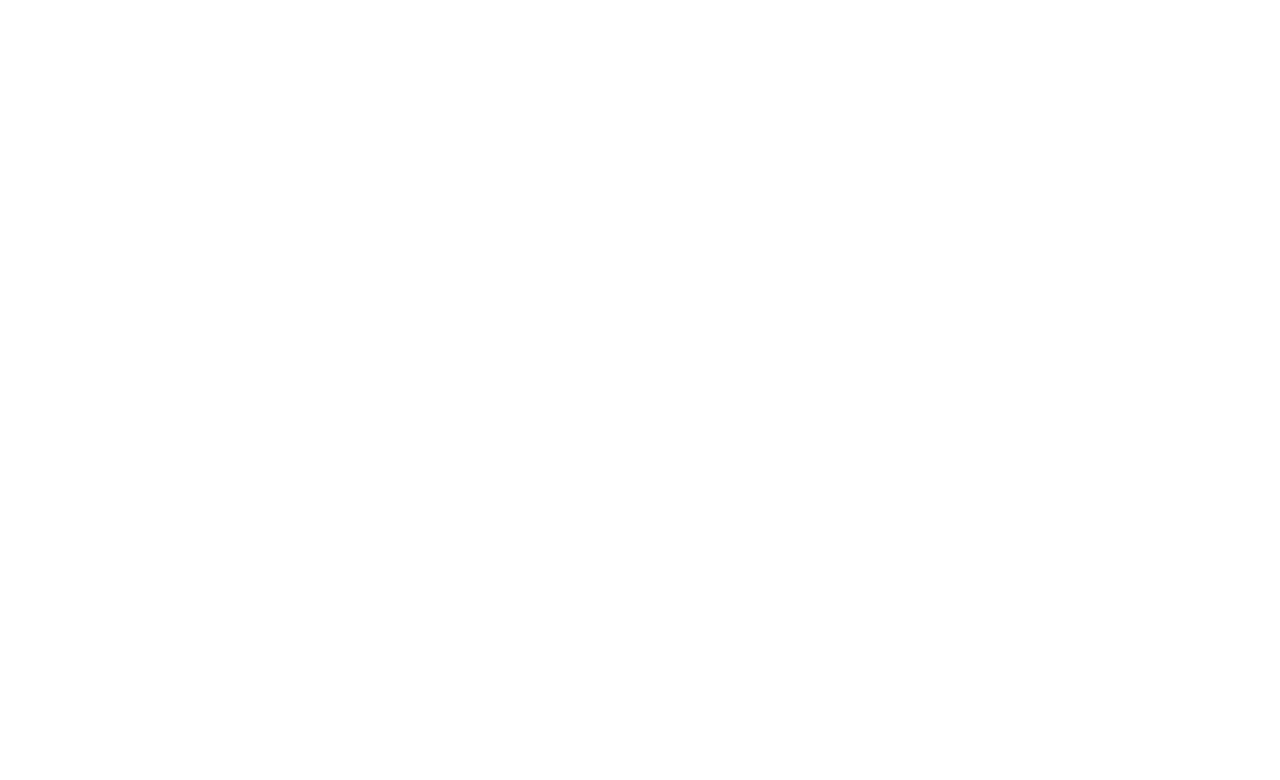
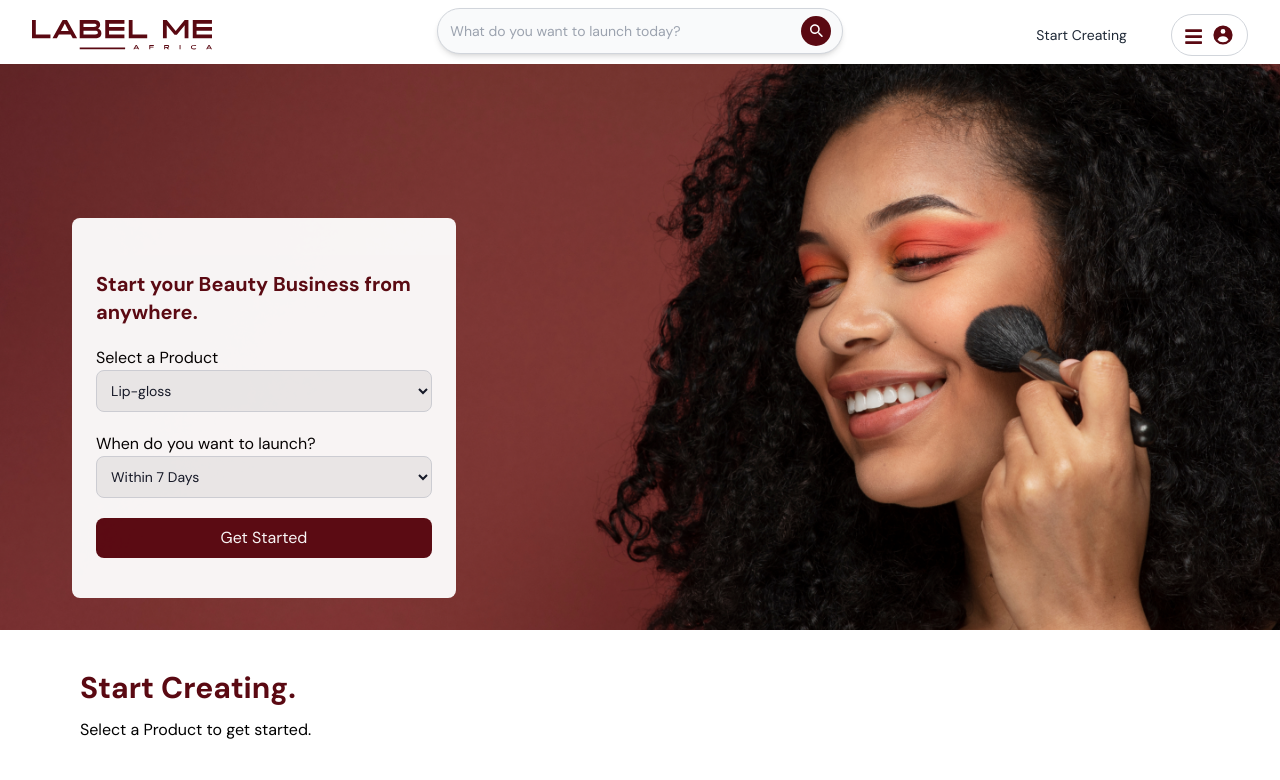
Before and after one commit to onedebos/labelme, a Next.js app: page / in a window 1280 px wide. Shown: the top 780 px of the page. Built offline with nearby package versions, Linux system fonts and the light colour scheme.

Commit message:
home page

```diff
--- a/pages/index.jsx
+++ b/pages/index.jsx
@@ -1,14 +1,14 @@
 import Head from "next/head";
-// import Image from "next/image";
-// import Menu3 from "../components/menu/Menu3";
-// import HomePage from "../components/home/Home3";
-// import StartCreating from "../components/start-creating/StartCreating";
-// import StartBusiness from "../components/start-creating/StartBusiness";
-// import QuickEasy from "../components/start-creating/QuickEasy";
-// import Reviews from "../components/start-creating/Reviews";
-// import HowItWorks from "../components/start-creating/HowItWorks";
-// import Footer from "../components/footer/Footer";
-// import FAQs from "../components/footer/FAQs";
+import Image from "next/image";
+import Menu3 from "../components/menu/Menu3";
+import HomePage from "../components/home/Home3";
+import StartCreating from "../components/start-creating/StartCreating";
+import StartBusiness from "../components/start-creating/StartBusiness";
+import QuickEasy from "../components/start-creating/QuickEasy";
+import Reviews from "../components/start-creating/Reviews";
+import HowItWorks from "../components/start-creating/HowItWorks";
+import Footer from "../components/footer/Footer";
+import FAQs from "../components/footer/FAQs";
 
 const Home = () => {
   return (
@@ -18,19 +18,19 @@
         <link rel="icon" href="/favicon.ico" />
       </Head>
 
-      {/* <Menu3 /> */}
+      <Menu3 />
 
       <main className="flex w-full flex-col border-t md:border-0">
-        {/* <HomePage />
+        <HomePage />
         <StartCreating />
         <StartBusiness />
         <QuickEasy />
         <Reviews />
         <HowItWorks />
-        <FAQs /> */}
+        <FAQs />
       </main>
 
-      {/* <Footer /> */}
+      <Footer />
     </div>
   );
 };
```
